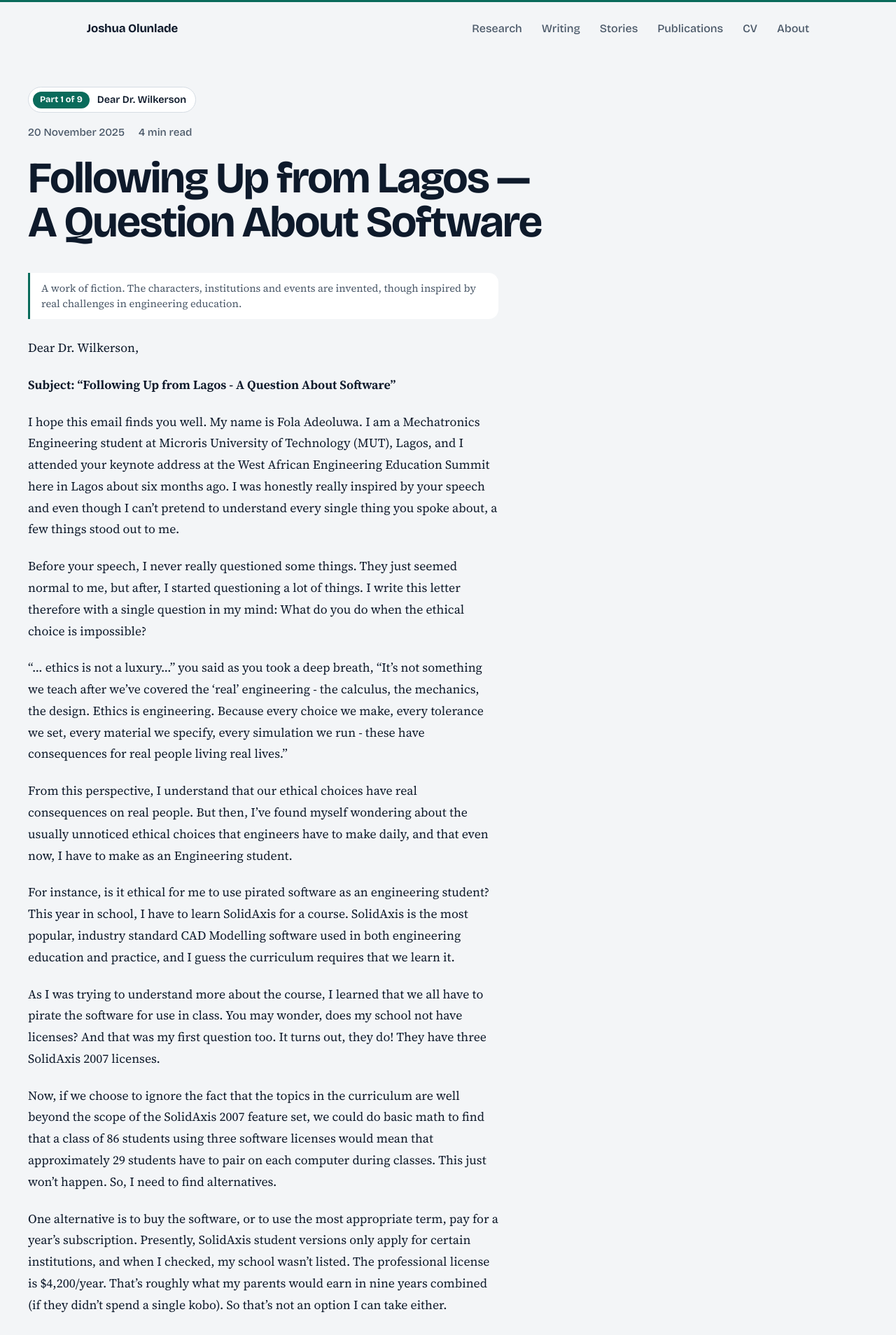
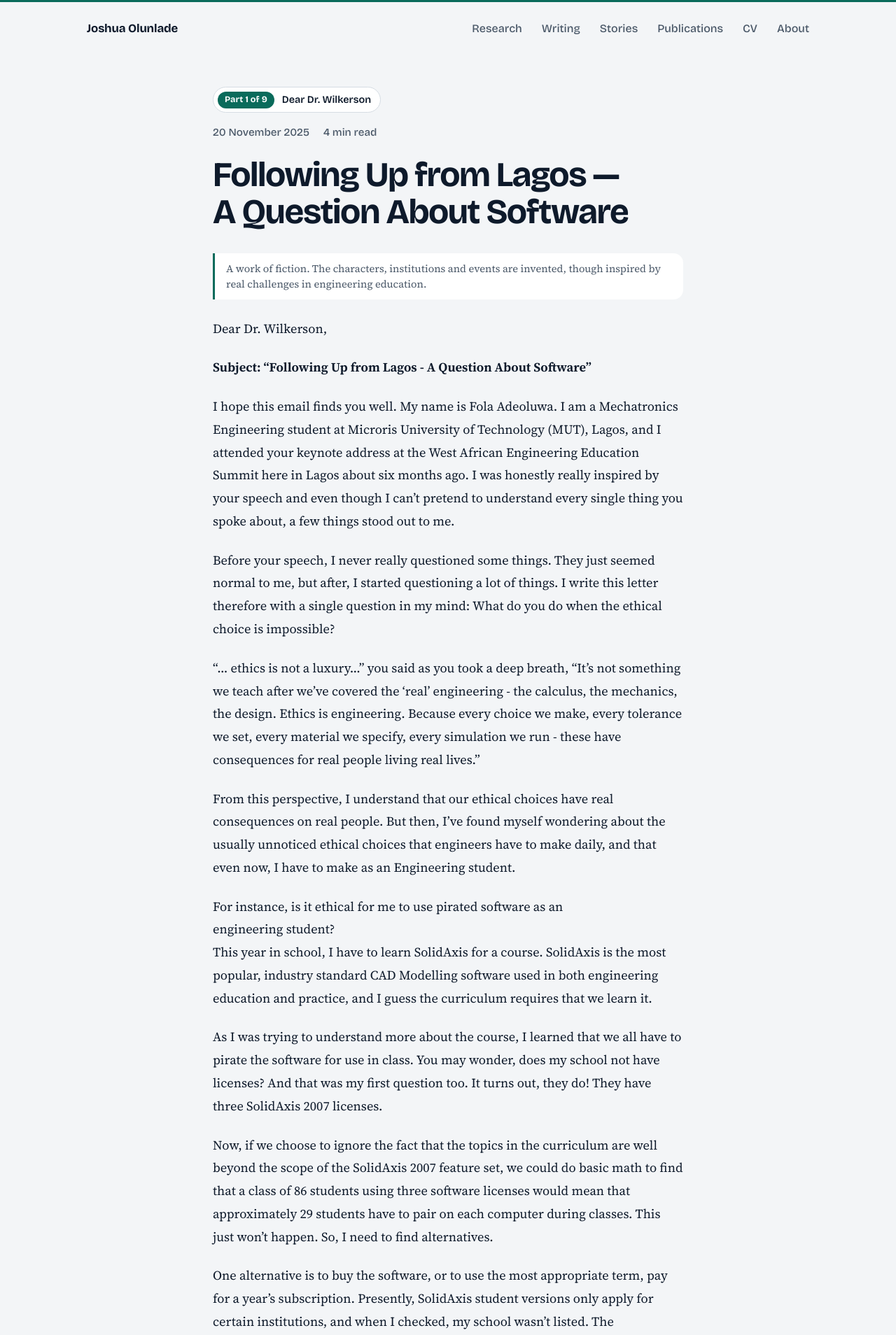
Before and after one commit to JoshuaOlu/personal-website, a Jekyll site: the page built from _writing/wilkerson-1-following-up-from-lagos.md, in a window 1280 px wide. Shown: the top 1908 px of the page at 70% size. Built offline with Jekyll 4.4.1, drawn with Linux system fonts in a browser that asks for light colours.

Commit message:
Site update 18: centred-reading

```diff
--- a/assets/css/essay.css
+++ b/assets/css/essay.css
@@ -39,3 +39,19 @@
 @media (max-width: 640px) { .post-wrap { padding: 1.5rem 1.25rem 0; } .post-main .post-body { font-size: 1.06rem; } }
 @media print { .post-rail, .post-progress { display: none; } }
 @media (prefers-reduced-motion: reduce) { .post-progress span { transition: none; } }
+
+/* Pieces with no side outline (stories, letters, short notes): one centred reading column,
+   so the page is balanced on wide screens instead of hugging the left edge. */
+.post-wrap:not(.has-rail) .post-main { max-width: 42rem; margin-left: auto; margin-right: auto; }
+.post-wrap:not(.has-rail) .page-header { max-width: none; margin-bottom: 2rem; }
+.post-wrap:not(.has-rail) .page-header h1 { font-size: clamp(2rem, 5.2vw, 3.1rem); line-height: 1.08; }
+.post-wrap:not(.has-rail) .page-tagline { max-width: none; }
+.post-wrap:not(.has-rail) .prose,
+.post-wrap:not(.has-rail) .post-toc,
+.post-wrap:not(.has-rail) .series-nav,
+.post-wrap:not(.has-rail) .keep-reading,
+.post-wrap:not(.has-rail) .next-story,
+.post-wrap:not(.has-rail) .newsletter { max-width: none; }
+.post-wrap:not(.has-rail) .post-body { font-size: 1.14rem; line-height: 1.8; }
+.post-wrap:not(.has-rail) .fiction-note { max-width: none; }
+@media (max-width: 640px) { .post-wrap:not(.has-rail) .post-body { font-size: 1.06rem; } }
--- a/scripts/applied-updates.txt
+++ b/scripts/applied-updates.txt
@@ -11,3 +11,4 @@
 15
 16
 17
+18
```
